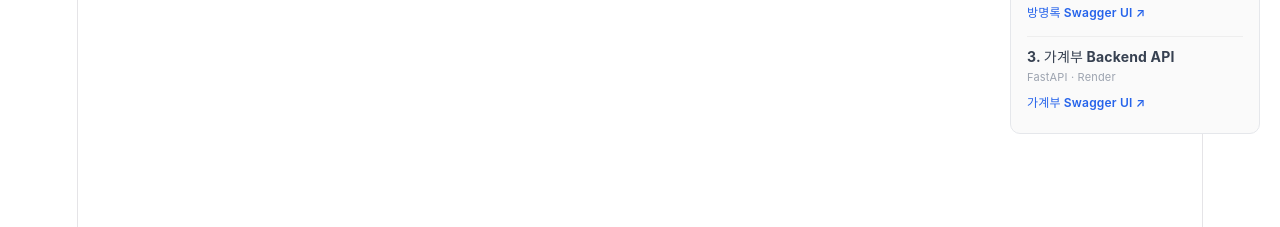
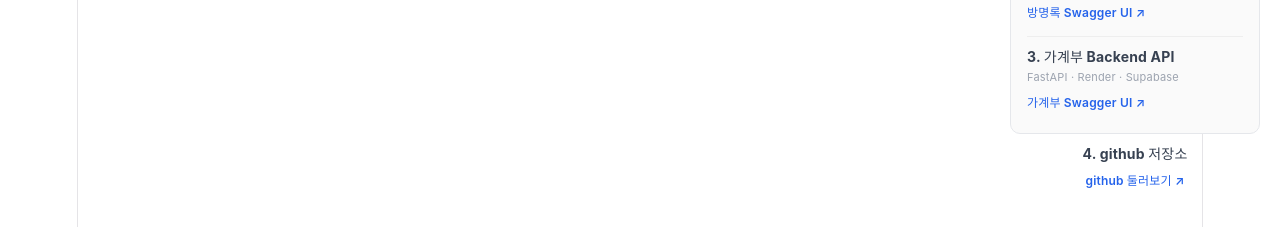
Before and after one commit to daerogu/memo-frontend, a React (Vite) app: page / in a window 1280 px wide. Shown: the part 303-530 px from the top of the page. Built offline with nearby package versions, Linux system fonts and the light colour scheme; no server answers.

Commit message:
부록 update

```diff
--- a/src/App.jsx
+++ b/src/App.jsx
@@ -151,7 +151,7 @@ export default function App() {
             </div>
 
             <div className="course-mini-stack">
-              FastAPI · Render
+              FastAPI · Render · Supabase
             </div>
 
             <a
@@ -163,6 +163,23 @@ export default function App() {
             </a>
           </div>
         </div>
+          <div className="course-mini-item">
+            <div className="course-mini-name">
+              4. github 저장소
+            </div>
+
+            <div className="course-mini-stack">
+
+            </div>
+
+            <a
+              href="https://github.com/daerogu"
+              target="_blank"
+              rel="noreferrer"
+            >
+              github 둘러보기 ↗
+            </a>
+          </div>
       </div>
     </>
   );
```
